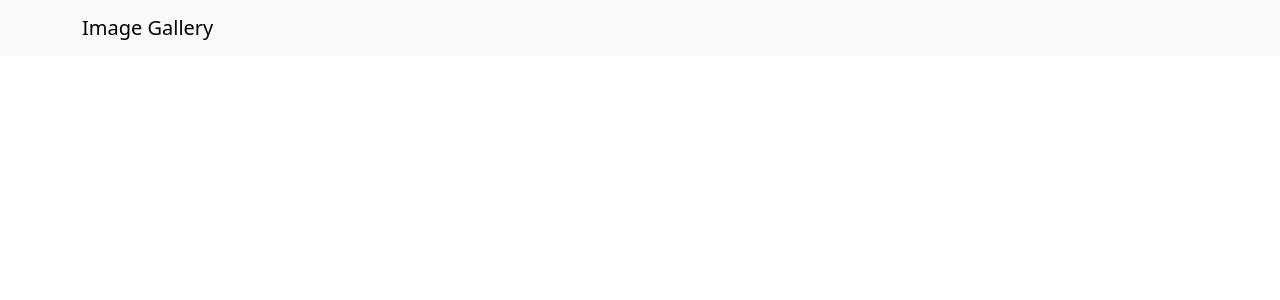
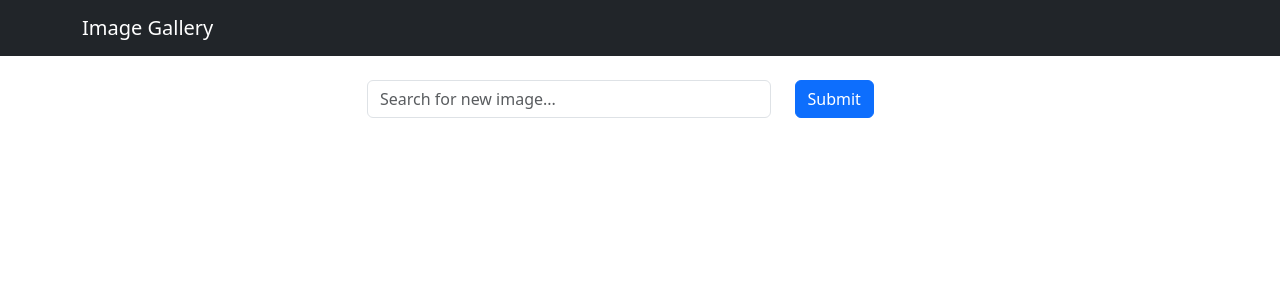
Before and after one commit to NoshGit/images-gallery, a React (Vite) app in the folder Frontend/: page / in a window 1280 px wide. Shown: the top 300 px of the page. Built offline with nearby package versions, Linux system fonts and the light colour scheme.

Commit message:
Added Controlled Search Component

```diff
--- a/Frontend/src/App.jsx
+++ b/Frontend/src/App.jsx
@@ -1,14 +1,25 @@
-// import { useState } from 'react'
+import { useState } from 'react';
 import './App.css';
 import 'bootstrap/dist/css/bootstrap.min.css';
 import Header from './components/Header';
+import Search from './components/Search';
 
 function App() {
-  // const [count, setCount] = useState(0)
+  const [search, setSearch] = useState('');
+
+  const handleSearchSubmit = (e) => {
+    e.preventDefault();
+    console.log('Search submitted for:', search);
+  };
 
   return (
     <div className="App">
       <Header title="Image Gallery" />
+      <Search
+        value={search}
+        setValue={setSearch}
+        handleSubmit={handleSearchSubmit}
+      />
     </div>
   );
 }
--- a/Frontend/src/components/Header.jsx
+++ b/Frontend/src/components/Header.jsx
@@ -3,7 +3,7 @@ import { Navbar, Container } from 'react-bootstrap';
 
 const Header = ({ title }) => {
   return (
-    <Navbar bg="light" data-bs-theme="light">
+    <Navbar bg="dark" data-bs-theme="dark">
       <Container>
         <Navbar.Brand href="/">{title}</Navbar.Brand>
       </Container>
--- /dev/null
+++ b/Frontend/src/components/Search.jsx
@@ -0,0 +1,38 @@
+import { Form, Row, Col, Container, Button } from 'react-bootstrap';
+import PropTypes from 'prop-types';
+
+const Search = ({ value, setValue, handleSubmit }) => {
+  return (
+    <Container className="mt-4">
+      <Row className="justify-content-center">
+        <Col xs={12} md={8} lg={6}>
+          <Form onSubmit={handleSubmit}>
+            <Row>
+              <Col xs={9}>
+                <Form.Control
+                  type="text"
+                  value={value}
+                  onChange={(e) => setValue(e.target.value)}
+                  placeholder="Search for new image..."
+                />
+              </Col>
+              <Col>
+                <Button variant="primary" type="submit">
+                  Submit
+                </Button>
+              </Col>
+            </Row>
+          </Form>
+        </Col>
+      </Row>
+    </Container>
+  );
+};
+
+Search.propTypes = {
+  value: PropTypes.string.isRequired,
+  setValue: PropTypes.func.isRequired,
+  handleSubmit: PropTypes.func.isRequired,
+};
+
+export default Search;
```
